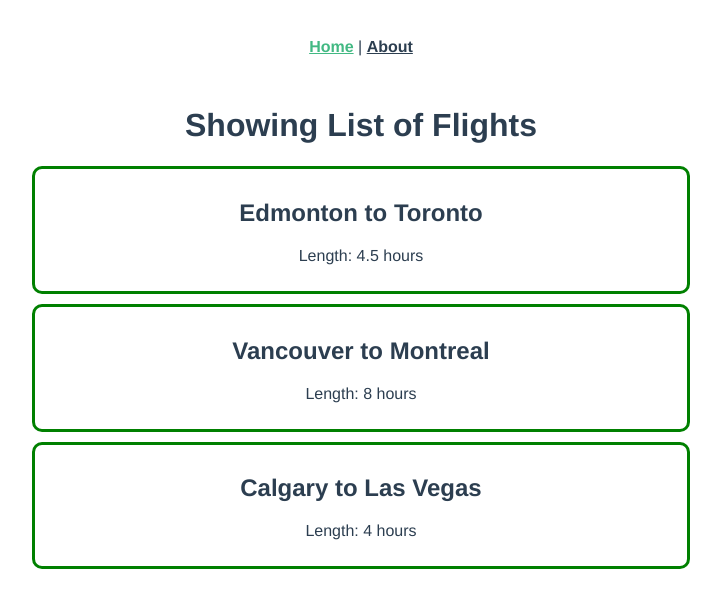
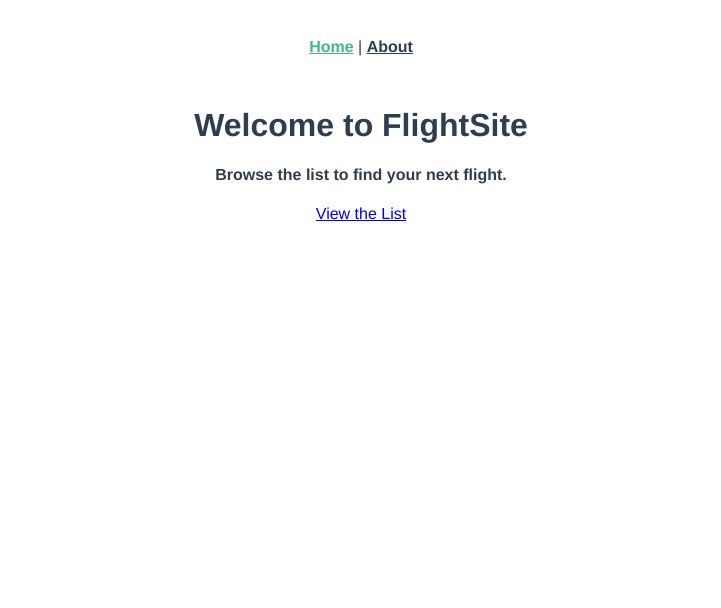
Before and after one commit to JoshMacSween/FlightSite, a Vue app: page /#/ in a window 1280 px wide. Shown: the top 608 px of the page, without its empty margins (279-1000 px from the left). Built offline with nearby package versions, Linux system fonts and the light colour scheme.

Commit message:
working link home to list

```diff
--- a/src/App.vue
+++ b/src/App.vue
@@ -5,17 +5,11 @@
       <router-link to="/about">About</router-link>
     </div>
     <router-view />
-    <FlightList />
   </div>
 </template>
 
 <script>
-import FlightList from '@/components/FlightList.vue';
-  export default {
-    components: {
-      FlightList
-    }
-}
+
 </script>
 
 <style>
--- a/src/router/index.js
+++ b/src/router/index.js
@@ -7,11 +7,17 @@ const routes = [
   {
     path: '/',
     name: 'app',
+    component: () => import('../views/Home.vue')
   },
   {
     path: '/about',
     name: 'About',
     component: () => import('../views/About.vue'),
+  },
+  {
+    path: '/list',
+    name: 'List',
+    component: () => import('../components/FlightList.vue')
   }
 ]
 
--- a/src/views/Home.vue
+++ b/src/views/Home.vue
@@ -1,6 +1,8 @@
 <template>
   <div>
-
+    <h1>Welcome to FlightSite</h1>
+    <h4>Browse the list to find your next flight.</h4>
+    <router-link to="List">View the List</router-link>
   </div>
 </template>
 
```
